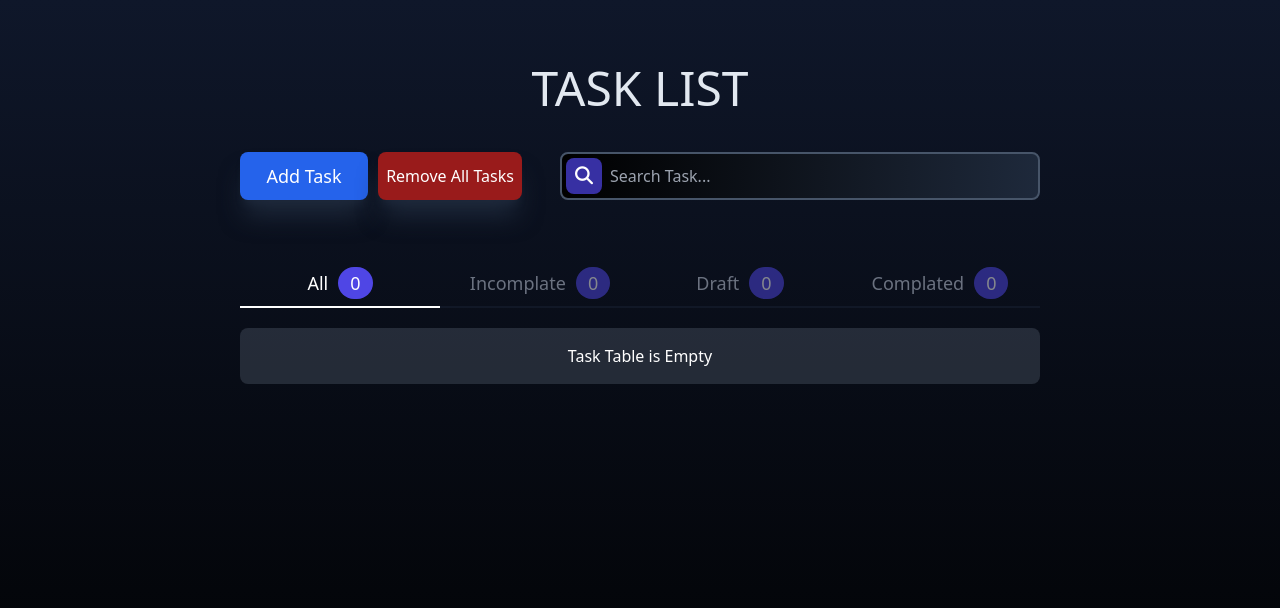
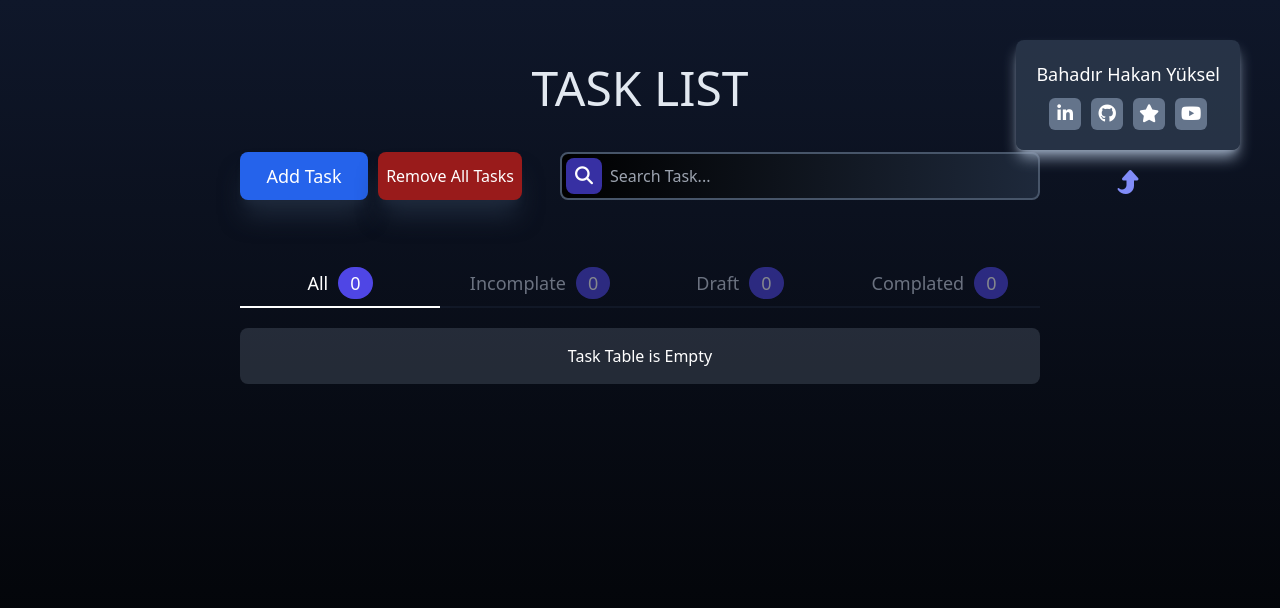
Before and after one commit to BahadirHakanYuksel/React_Projects, a React (Vite) app: page /tasks in a window 1280 px wide. Shown: the top 608 px of the page. Built offline with nearby package versions, Linux system fonts and the light colour scheme.

Commit message:
Task List - added social box

```diff
--- a/src/Projects/1-Tasks/index.jsx
+++ b/src/Projects/1-Tasks/index.jsx
@@ -340,6 +340,43 @@ export default function Tasks() {
             </div>
           )}
         </div>
+
+        <div className="fixed text-white right-10 top-10 bg-slate-700 bg-opacity-70 shadow-lg shadow-slate-400 p-5 rounded-lg flex flex-col items-center justify-center">
+          <i class="fa-solid fa-reply absolute -bottom-12 text-indigo-400 text-2xl rotate-90"></i>
+          <header className="text-lg font-medium mb-2.5">
+            Bahadır Hakan Yüksel
+          </header>
+          <div className="flex flex-wrap gap-2.5">
+            <a
+              target="_blank"
+              href="https://www.linkedin.com/in/bahadir-hakan-yuksel/"
+              className="flex items-center justify-center text-lg bg-slate-500 hover:bg-slate-600 duration-200 w-8 h-8 rounded-md"
+            >
+              <i className="fa-brands fa-linkedin-in"></i>
+            </a>
+            <a
+              target="_blank"
+              href="https://github.com/BahadirHakanYuksel"
+              className="flex items-center justify-center text-lg bg-slate-500 hover:bg-slate-600 duration-200 w-8 h-8 rounded-md"
+            >
+              <i class="fa-brands fa-github"></i>
+            </a>
+            <a
+              target="_blank"
+              href="https://github.com/BahadirHakanYuksel/React_Projects"
+              className="flex items-center justify-center text-lg bg-slate-500 hover:bg-slate-600 duration-200 w-8 h-8 rounded-md"
+            >
+              <i class="fa-solid fa-star"></i>
+            </a>
+            <a
+              target="_blank"
+              href="https://www.youtube.com/@bahadryuksel3987"
+              className="flex items-center justify-center text-lg bg-slate-500 hover:bg-slate-600 duration-200 w-8 h-8 rounded-md"
+            >
+              <i class="fa-brands fa-youtube"></i>
+            </a>
+          </div>
+        </div>
       </div>
     </motion.div>
   );
```
